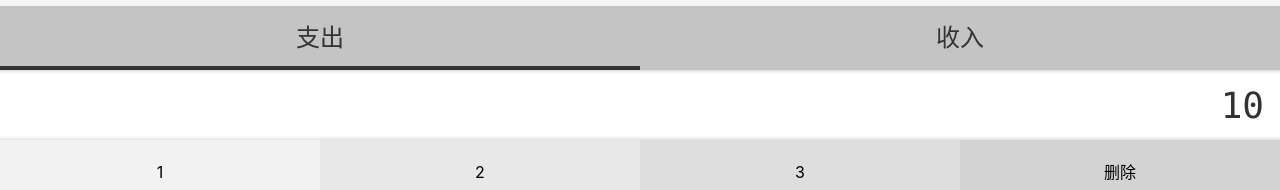
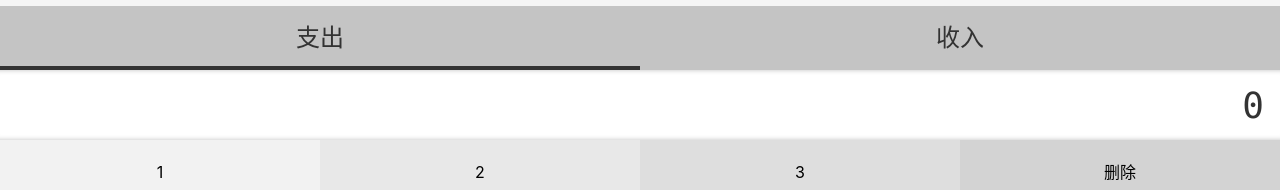
Before and after one commit to haixiangyan/split-wise-vue, a Vue app: page /#/money in a window 1280 px wide. Shown: the part 352-542 px from the top of the page. Built offline with nearby package versions, Linux system fonts and the light colour scheme.

Commit message:
Reset to zero

```diff
--- a/src/components/NumberPad.vue
+++ b/src/components/NumberPad.vue
@@ -40,6 +40,7 @@
     confirm() {
       this.$emit('update:output', parseFloat(this.amount))
       this.$emit('submit', this.amount)
+      this.amount = '0'
     }
 
     enterNumber(event: MouseEvent) {
--- a/src/views/Money.vue
+++ b/src/views/Money.vue
@@ -29,7 +29,7 @@
   export default class Money extends Vue {
     tags = ["衣", "食", "住", "行", "玩"]
     recordList: Record[] = []
-    record: Record = { tags: [], note: '', type: '-', amount: 10 }
+    record: Record = { tags: [], note: '', type: '-', amount: 0 }
 
     onUpdateSelectedTags(selectedTags: string[]) {
       this.record.tags = selectedTags
```
